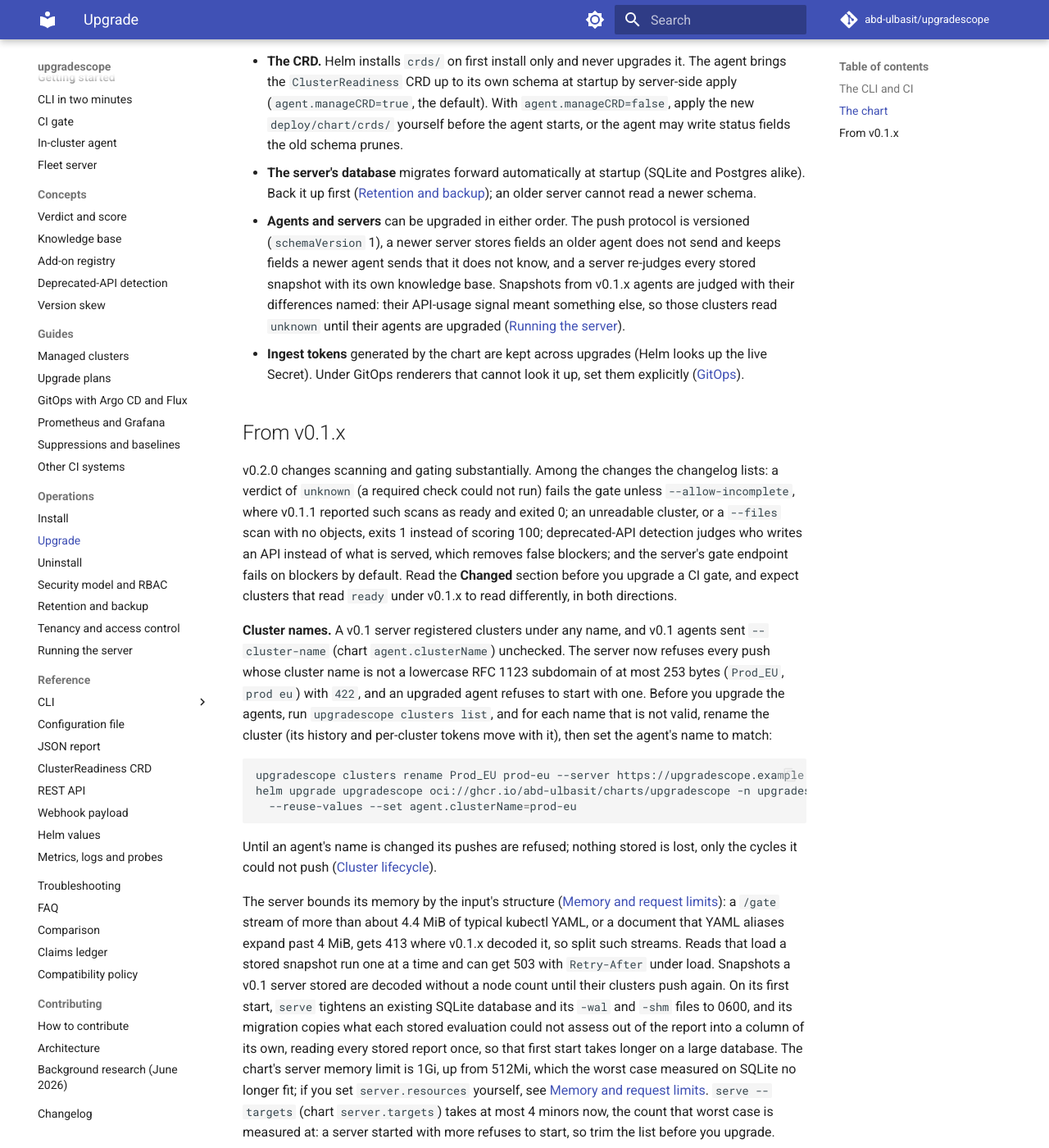
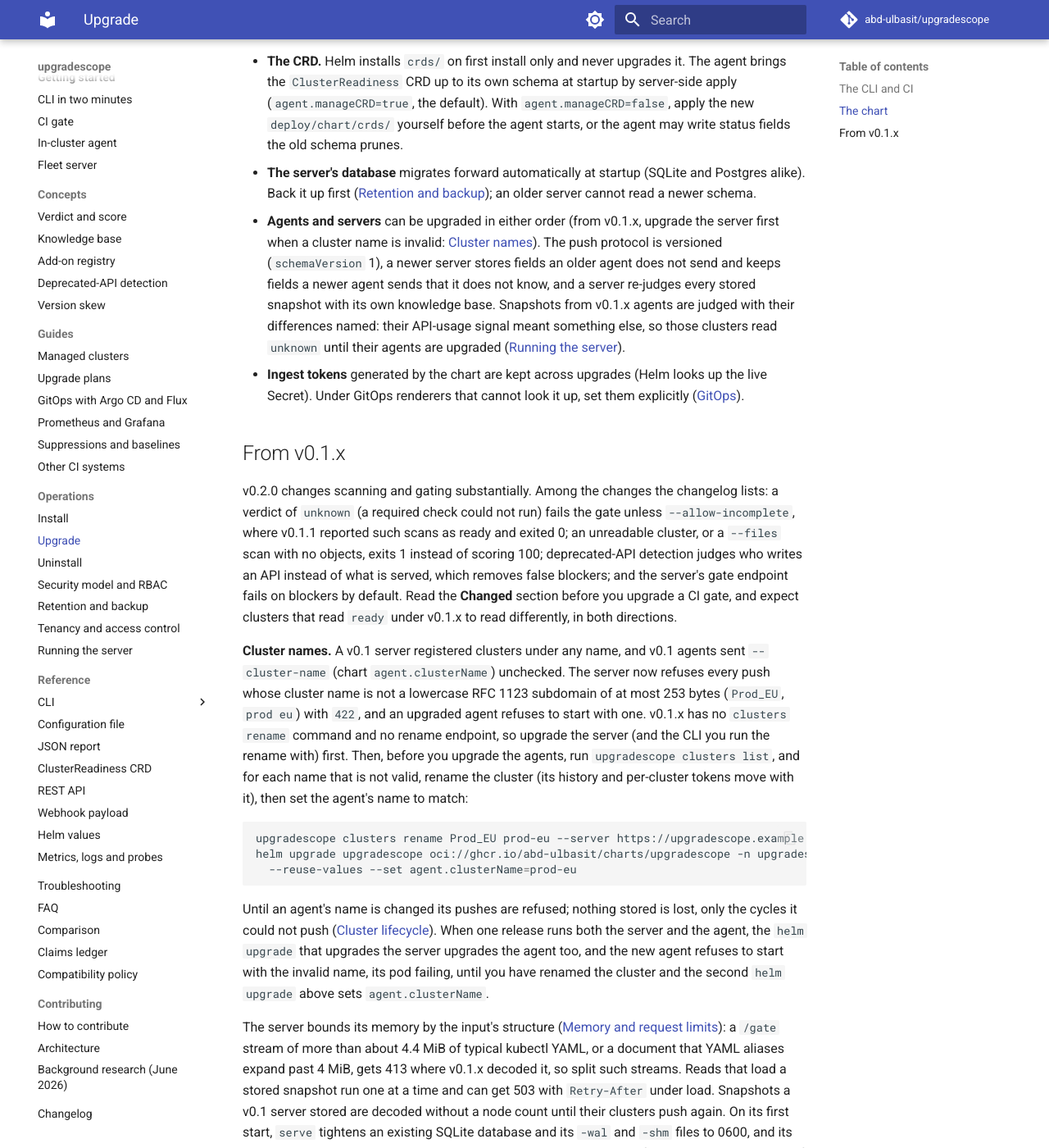
Before and after one commit to abd-ulbasit/upgradescope, an MkDocs documentation site: the page built from docs/operations/upgrade.md, in a window 1280 px wide and 1400 px high, scrolled down 698 px. Shown: the whole window at 82% size. Built offline with MkDocs 1.6.1 and Material for MkDocs 9.7.7, drawn with Linux system fonts in a browser that asks for light colours; comment, search, counter and statistics services are not loaded.

Commit message:
docs(upgrade): rename invalid v0.1 cluster names after the server upgrade
v0.1.x has no clusters rename command or endpoint, so the rename runs
against an upgraded server. A single-release install upgrades its agent
with the server, and that agent refuses to start until the rename and the
second helm upgrade.

Refs #37

Co-Authored-By: Claude Fable 5 <noreply@anthropic.com>

````diff
--- a/docs/operations/upgrade.md
+++ b/docs/operations/upgrade.md
@@ -37,7 +37,9 @@ helm upgrade upgradescope oci://ghcr.io/abd-ulbasit/charts/upgradescope \
   (SQLite and Postgres alike). Back it up first
   ([Retention and backup](retention-and-backup.md)); an older server
   cannot read a newer schema.
-- **Agents and servers** can be upgraded in either order. The push
+- **Agents and servers** can be upgraded in either order (from v0.1.x,
+  upgrade the server first when a cluster name is invalid:
+  [Cluster names](#from-v01x)). The push
   protocol is versioned (`schemaVersion` 1), a newer server stores fields
   an older agent does not send and keeps fields a newer agent sends that it
   does not know, and a server re-judges every stored snapshot with its own
@@ -65,10 +67,12 @@ read `ready` under v0.1.x to read differently, in both directions.
 v0.1 agents sent `--cluster-name` (chart `agent.clusterName`) unchecked.
 The server now refuses every push whose cluster name is not a lowercase
 RFC 1123 subdomain of at most 253 bytes (`Prod_EU`, `prod eu`) with
-`422`, and an upgraded agent refuses to start with one. Before you
-upgrade the agents, run `upgradescope clusters list`, and for each name
-that is not valid, rename the cluster (its history and per-cluster
-tokens move with it), then set the agent's name to match:
+`422`, and an upgraded agent refuses to start with one. v0.1.x has no
+`clusters rename` command and no rename endpoint, so upgrade the server
+(and the CLI you run the rename with) first. Then, before you upgrade
+the agents, run `upgradescope clusters list`, and for each name that is
+not valid, rename the cluster (its history and per-cluster tokens move
+with it), then set the agent's name to match:
 
 ```sh
 upgradescope clusters rename Prod_EU prod-eu --server https://upgradescope.example.com
@@ -78,7 +82,12 @@ helm upgrade upgradescope oci://ghcr.io/abd-ulbasit/charts/upgradescope -n upgra
 
 Until an agent's name is changed its pushes are refused; nothing stored
 is lost, only the cycles it could not push
-([Cluster lifecycle](../operations.md#cluster-lifecycle)).
+([Cluster lifecycle](../operations.md#cluster-lifecycle)). When one
+release runs both the server and the agent, the `helm upgrade` that
+upgrades the server upgrades the agent too, and the new agent refuses to
+start with the invalid name, its pod failing, until you have
+renamed the cluster and the second `helm upgrade` above sets
+`agent.clusterName`.
 
 The server bounds its memory by the input's structure
 ([Memory and request limits](../operations.md#memory-and-request-limits)):
````
